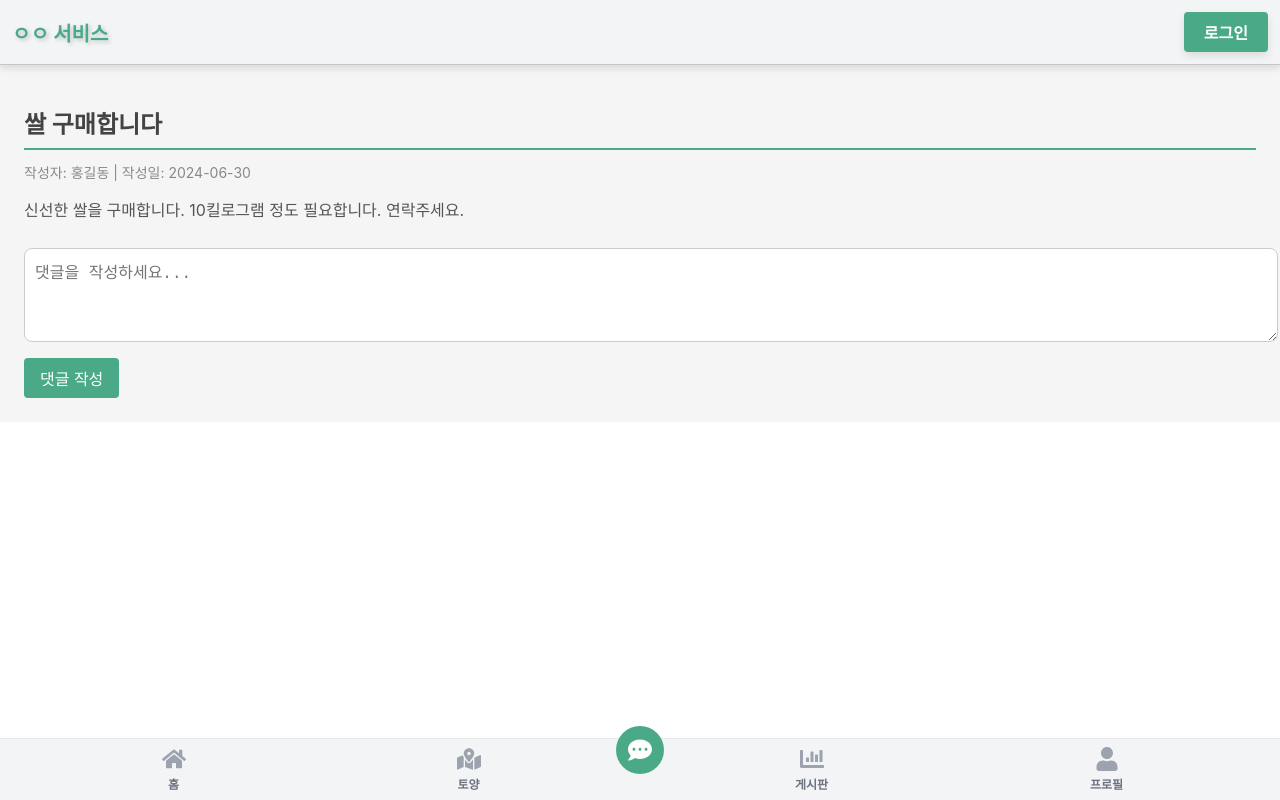
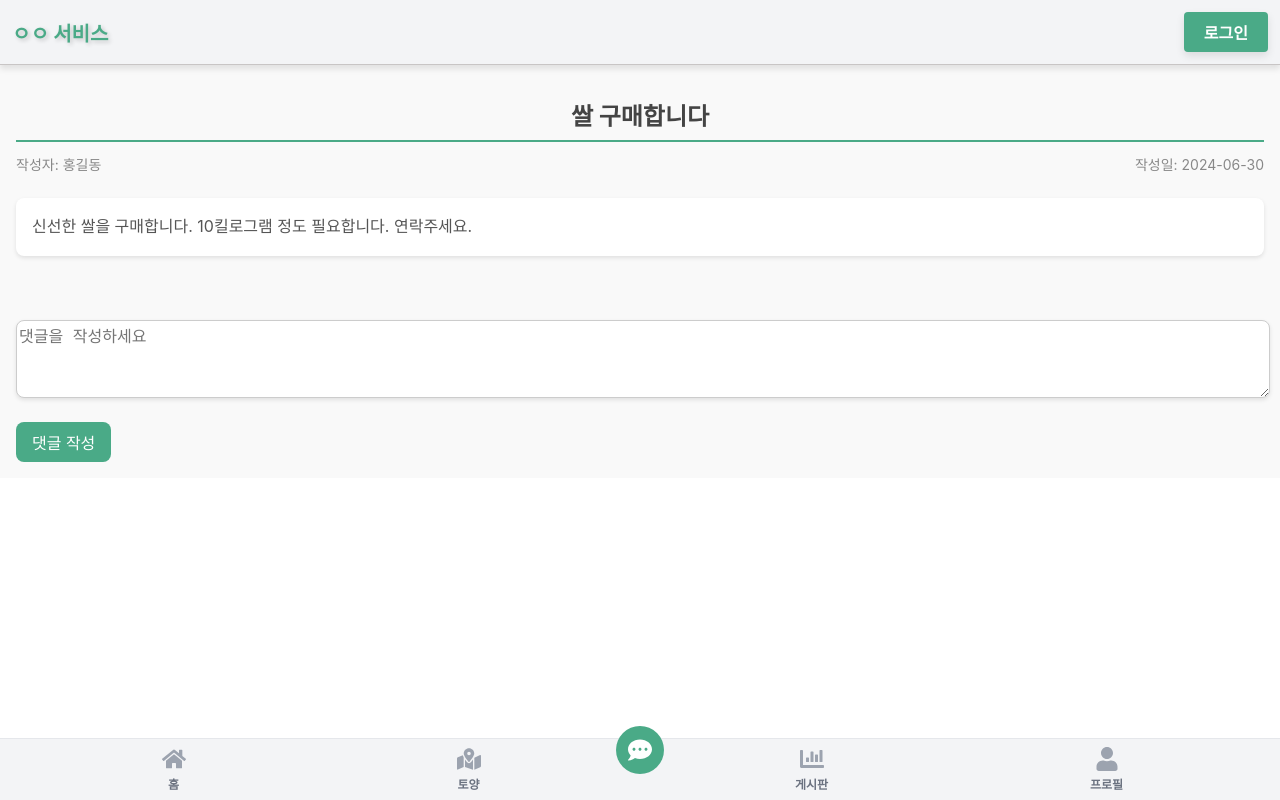
Before and after one commit to kt-bigproject28/bigproject28, a React (Create React App) app: page /post/1 in a window 1280 px wide. Built offline with nearby package versions, Linux system fonts and the light colour scheme.

Commit message:
style: 게시글 조회 페이지

```diff
--- a/src/components/templates/PostDetailTemplate.jsx
+++ b/src/components/templates/PostDetailTemplate.jsx
@@ -3,8 +3,12 @@ import { useParams } from "react-router-dom";
 import styled from "styled-components";
 
 const Container = styled.div`
-  padding: 24px;
-  background-color: #f5f5f5;
+  display: flex;
+  flex-direction: column;
+
+  padding: 16px;
+  background-color: #f9f9f9;
+  height: 100%;
 `;
 
 const Title = styled.h1`
@@ -13,18 +17,25 @@ const Title = styled.h1`
   color: #444;
   border-bottom: 2px solid #4aaa87;
   padding-bottom: 8px;
+  text-align: center;
 `;
 
 const PostMeta = styled.div`
   font-size: 14px;
   color: #888;
   margin-bottom: 8px;
+  display: flex;
+  justify-content: space-between;
 `;
 
 const PostContent = styled.p`
   color: #555;
   font-size: 16px;
   line-height: 1.6;
+  background-color: #fff;
+  padding: 16px;
+  border-radius: 8px;
+  box-shadow: 0 2px 4px rgba(0, 0, 0, 0.1);
 `;
 
 const CommentList = styled.ul`
@@ -38,7 +49,7 @@ const CommentItem = styled.li`
   border: 1px solid #ccc;
   border-radius: 8px;
   box-shadow: 0 2px 4px rgba(0, 0, 0, 0.1);
-  padding: 12px;
+  padding: 8px 16px;
   margin-bottom: 12px;
 `;
 
@@ -51,16 +62,19 @@ const CommentContent = styled.div`
   color: #555;
 `;
 
-const CommentForm = styled.form`
-  margin-top: 24px;
-`;
+const CommentForm = styled.form``;
 
 const CommentTextarea = styled.textarea`
   width: 100%;
-  padding: 10px;
+  margin: 8px 8px 8px 0;
   font-size: 16px;
   border: 1px solid #ccc;
   border-radius: 8px;
+  box-shadow: 0 2px 4px rgba(0, 0, 0, 0.1);
+  &:focus {
+    outline: none;
+    border-color: #4aaa87;
+  }
 `;
 
 const CommentButton = styled.button`
@@ -70,7 +84,7 @@ const CommentButton = styled.button`
   background-color: #4aaa87;
   color: #fff;
   border: none;
-  border-radius: 4px;
+  border-radius: 8px;
   cursor: pointer;
 
   &:hover {
@@ -187,7 +201,8 @@ const PostDetailTemplate = () => {
     <Container>
       <Title>{post.title}</Title>
       <PostMeta>
-        작성자: {post.author} | 작성일: {post.date}
+        <span>작성자: {post.author}</span>
+        <span>작성일: {post.date}</span>
       </PostMeta>
       <PostContent>{post.content}</PostContent>
 
@@ -203,7 +218,7 @@ const PostDetailTemplate = () => {
       <CommentForm onSubmit={handleSubmitComment}>
         <CommentTextarea
           rows="4"
-          placeholder="댓글을 작성하세요..."
+          placeholder="댓글을 작성하세요"
           value={newComment}
           onChange={handleCommentChange}
         />
```
